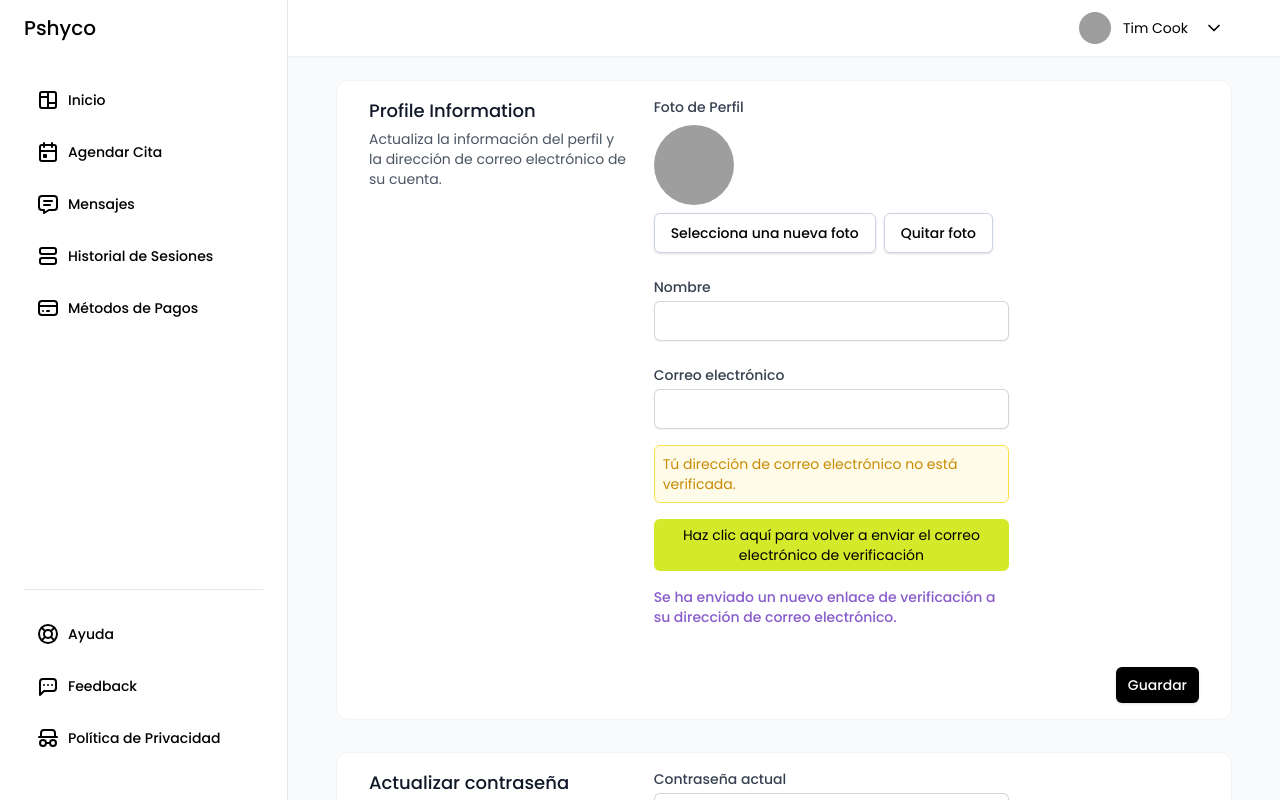
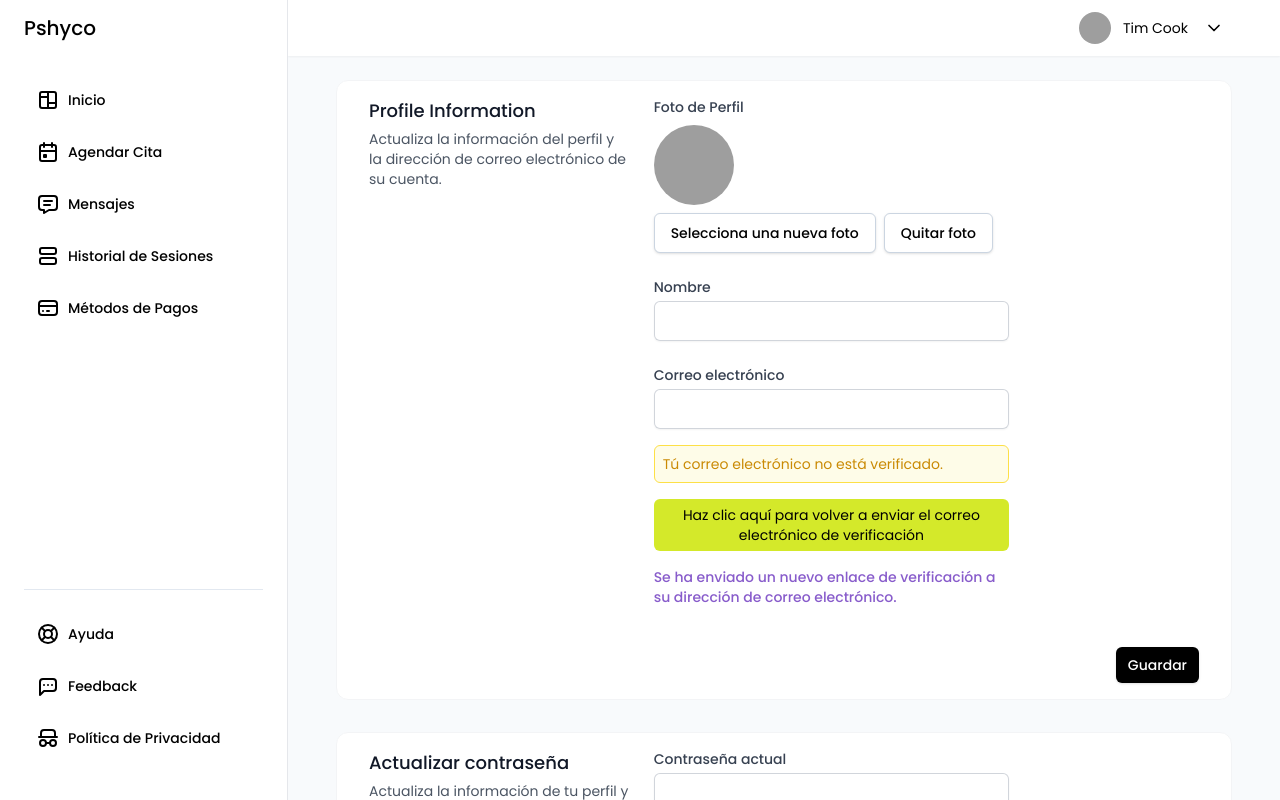
Before and after one commit to PhsycoOrg/web-app, a Nuxt app: page /user/profile in a window 1280 px wide. Built offline with nearby package versions, Linux system fonts and the light colour scheme; grey boxes are pictures that could not be loaded.

Commit message:
[FEAT] profile

```diff
--- a/pages/user/profile.vue
+++ b/pages/user/profile.vue
@@ -50,7 +50,9 @@
                 <input id="email" type="email" class="form-input" autocomplete="off">
                 <!-- <p class="text-sm text-red-600 mt-2">Mensaje de error</p> -->
 
-                <div class="text-sm text-yellow-600 bg-yellow-50 p-2 border border-yellow-300 rounded-md mt-4 mb-2">Tú dirección de correo electrónico no está verificada.</div>
+                <div class="text-sm text-yellow-600 bg-yellow-50 p-2 border border-yellow-300 rounded-md mt-4 mb-2">
+                  Tú correo electrónico no está verificado.
+                </div>
                 <button type="button" class="bg-pear-400 py-1.5 px-4 my-2 rounded-md text-sm text-black hover:bg-pear-500 transition">
                     Haz clic aquí para volver a enviar el correo electrónico de verificación
                   </button>
@@ -68,7 +70,7 @@
       </div>
     </div>
   </div>
-  <div class="hidden sm:block">
+  <div class="block">
     <div class="py-4"></div>
   </div>
 
```
